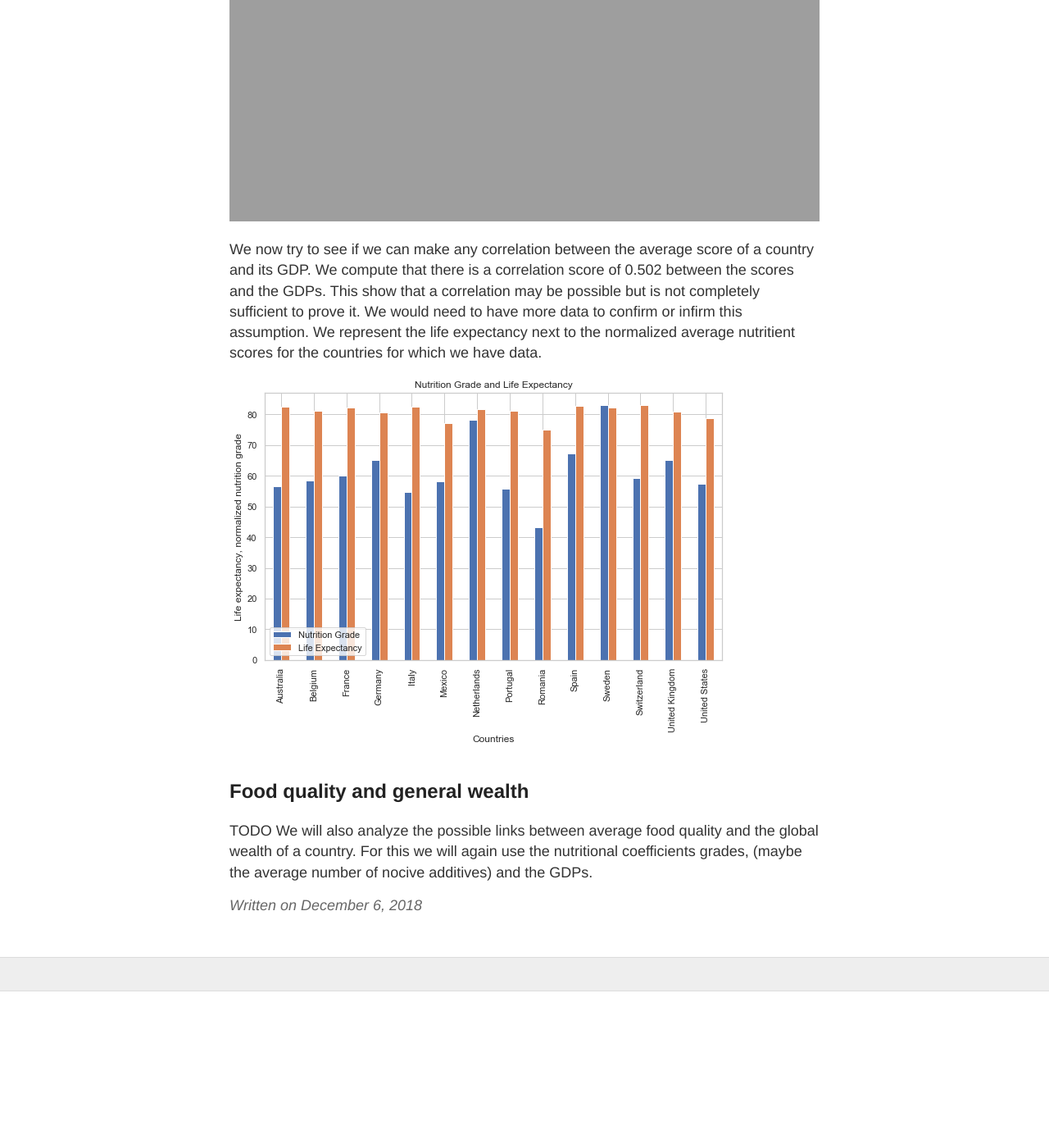
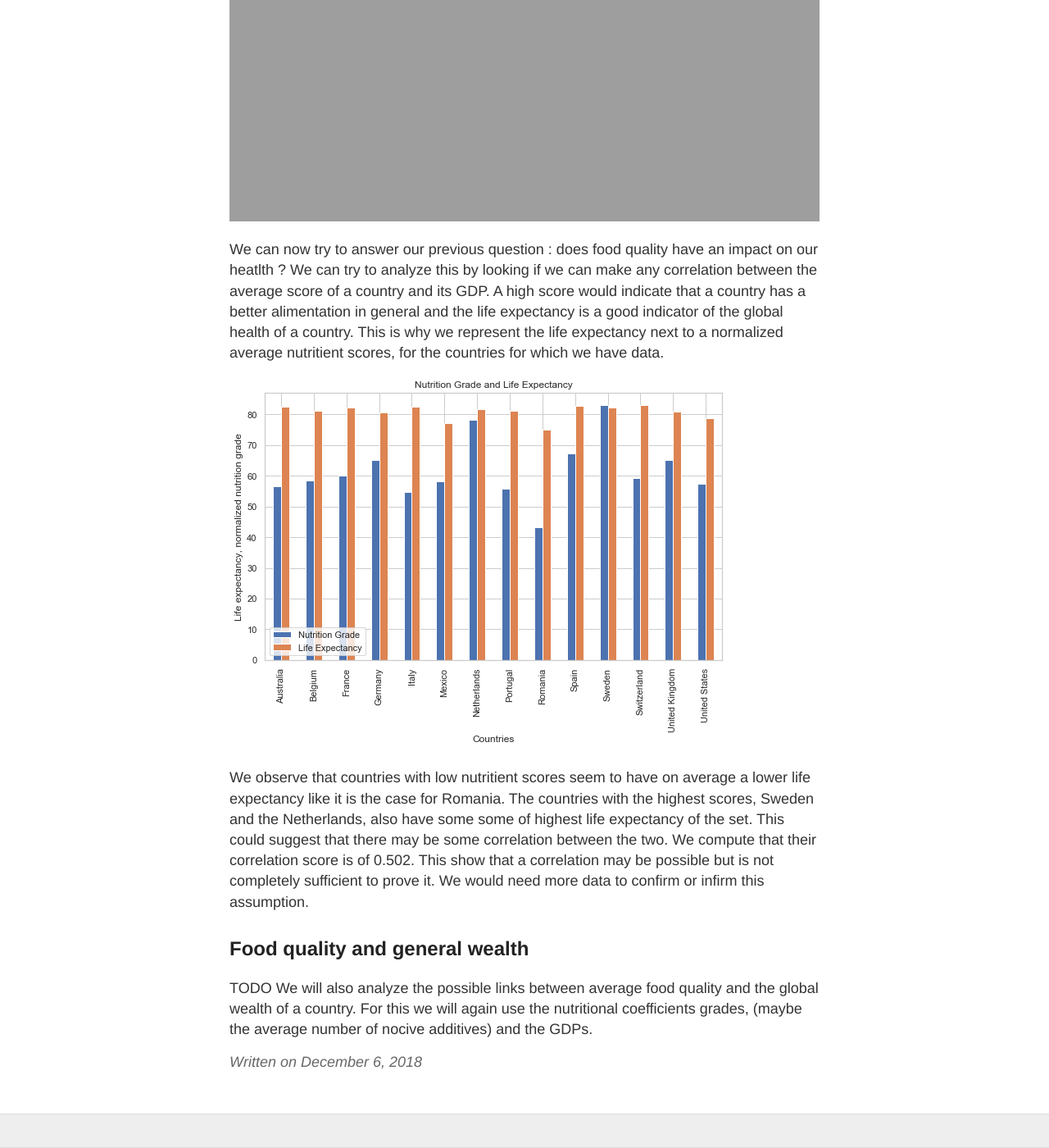
Before and after one commit to AdamanTeam/AdamanTeam.github.io, a Jekyll site: the page built from _posts/2018-12-6-Data-Story.md, in a window 1280 px wide and 1400 px high, scrolled down 2079 px. Shown: the whole window at 82% size. Built offline with Jekyll 4.4.1, drawn with Linux system fonts in a browser that asks for light colours; before the commit the page ends 3288 px from its top, so only the background shows below that.

Commit message:
Update 2018-12-6-Data-Story.md

```diff
--- a/_posts/2018-12-6-Data-Story.md
+++ b/_posts/2018-12-6-Data-Story.md
@@ -44,9 +44,11 @@ TODO We would first like to discover if for a given country the quality of the f
 
 <iframe src="https://adamanteam.github.io/nut_scores.html" width="100%" height="400px"></iframe>
 
-We now try to see if we can make any correlation between the average score of a country and its GDP. We compute that there is a correlation score of 0.502 between the scores and the GDPs. This show that a correlation may be possible but is not completely sufficient to prove it. We would need to have more data to confirm or infirm this assumption. We represent the life expectancy next to the normalized average nutritient scores for the countries for which we have data.
+We can now try to answer our previous question : does food quality have an impact on our heatlth ? We can try to analyze this by looking if we can make any correlation between the average score of a country and its GDP. A high score would indicate that a country has a better alimentation in general and the life expectancy is a good indicator of the global health of a country. This is why we represent the life expectancy next to a normalized average nutritient scores, for the countries for which we have data.
 
 ![_config.yml]({{ site.baseurl }}/images/grade_lexp.png)
 
+We observe that countries with low nutritient scores seem to have on average a lower life expectancy like it is the case for Romania. The countries with the highest scores, Sweden and the Netherlands, also have some some of highest life expectancy of the set. This could suggest that there may be some correlation between the two. We compute that their correlation score is of 0.502. This show that a correlation may be possible but is not completely sufficient to prove it. We would need more data to confirm or infirm this assumption.
+
 ## Food quality and general wealth
 TODO We will also analyze the possible links between average food quality and the global wealth of a country. For this we will again use the nutritional coefficients grades, (maybe the average number of nocive additives) and the GDPs.
```
